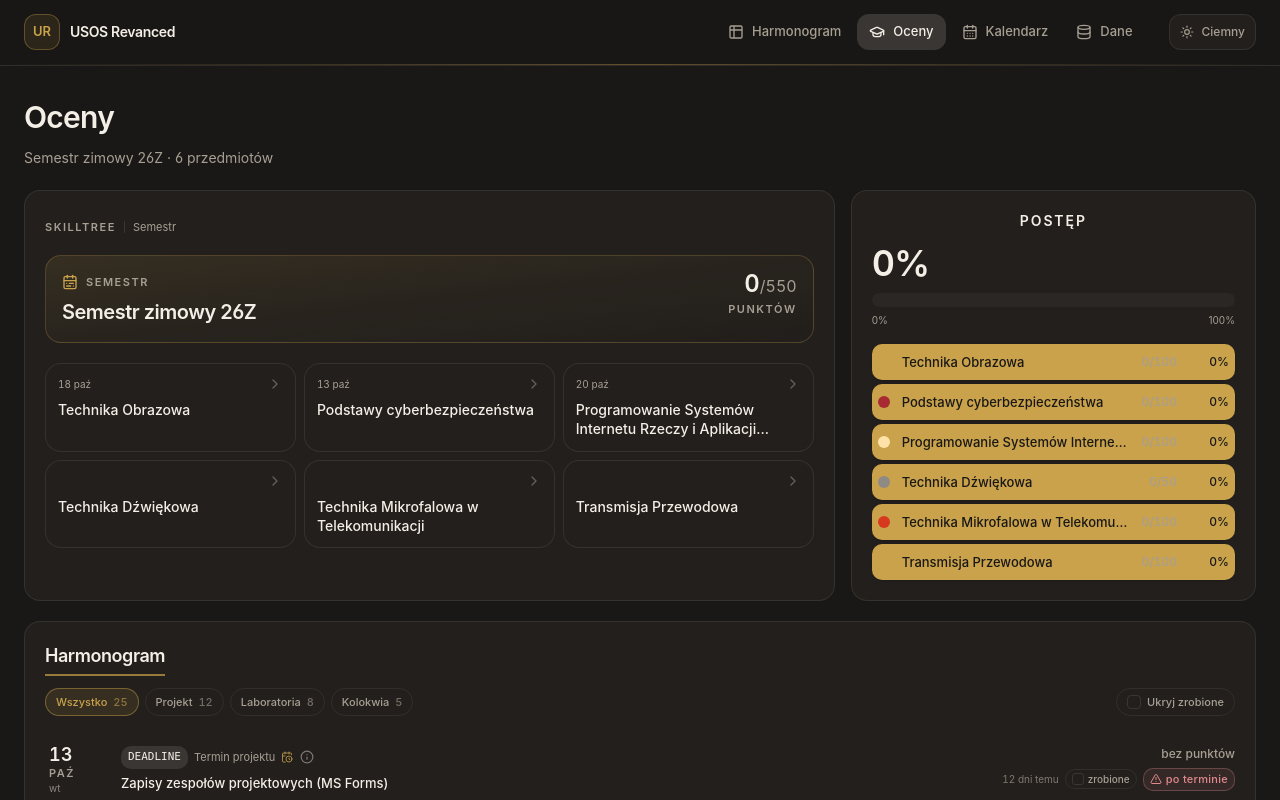
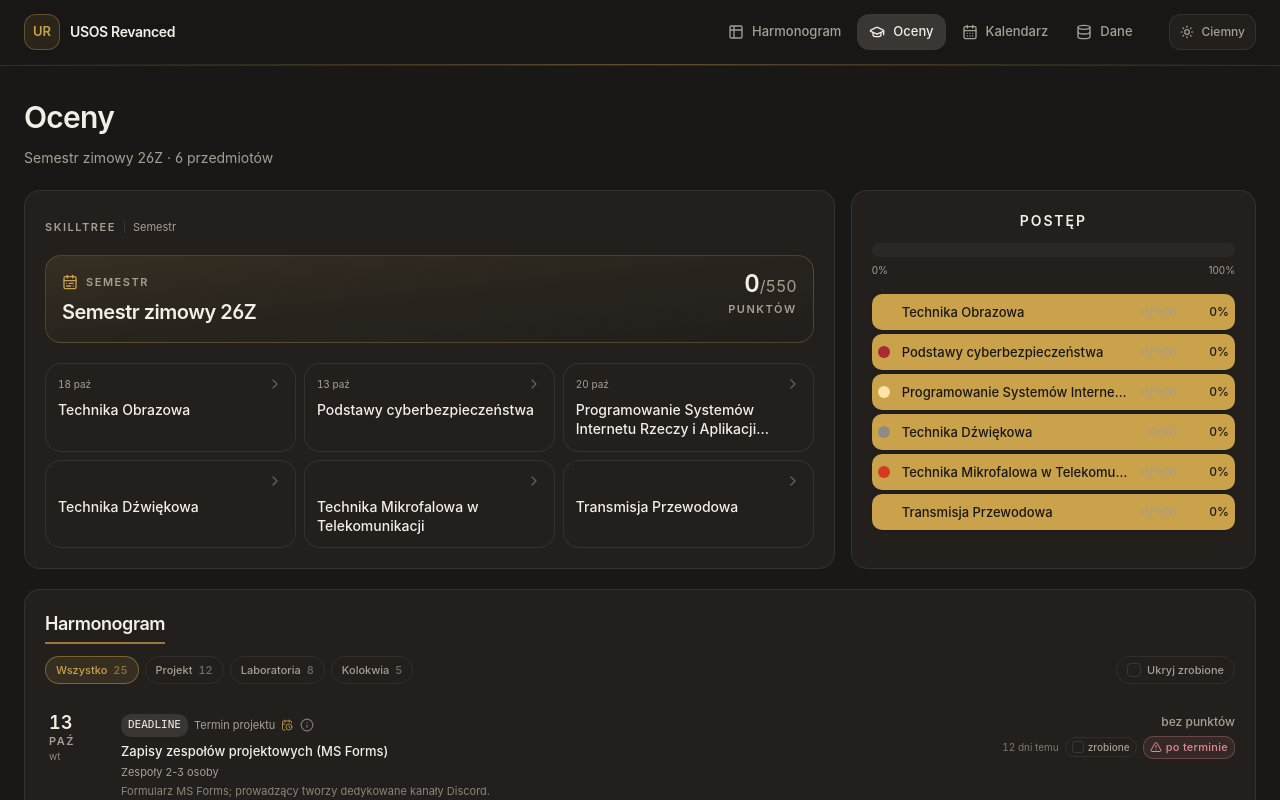
Before and after one commit to Viiico/UsosRevanced, a Nuxt app: page /oceny in a window 1280 px wide. Shown: the top 800 px of the page. Built offline with nearby package versions, Linux system fonts and the light colour scheme.

Commit message:
feat(oceny): Postęp bez dużego napisu z procentem

```diff
--- a/app/components/oceny/ProgressBreakdown.vue
+++ b/app/components/oceny/ProgressBreakdown.vue
@@ -3,11 +3,10 @@ import { computed } from 'vue'
 import { formatPercent } from '~/lib/format'
 import { segmentColor, segmentWidth } from '~/lib/segments'
 
-const { progress, segments, segmentDenominator, score, select, children, scoringSubject, showScale } =
+const { segments, segmentDenominator, score, select, children, scoringSubject, showScale } =
   useGrades()
 
 const canDrill = computed(() => children.value.length > 0)
-const ratio = computed(() => progress.value.ratio)
 
 const scaleRows = computed(() => {
   const subject = scoringSubject.value
@@ -23,12 +22,6 @@ const scaleRows = computed(() => {
     <CardHeader class="pb-3">
       <div class="flex items-center justify-center">
         <span class="text-sm font-semibold tracking-[0.14em] uppercase">Postęp</span>
-      </div>
-
-      <div class="mt-2 flex items-end justify-between gap-3">
-        <div class="tnum text-4xl leading-none font-semibold tracking-tight">
-          {{ formatPercent(ratio) }}
-        </div>
       </div>
     </CardHeader>
 
```
